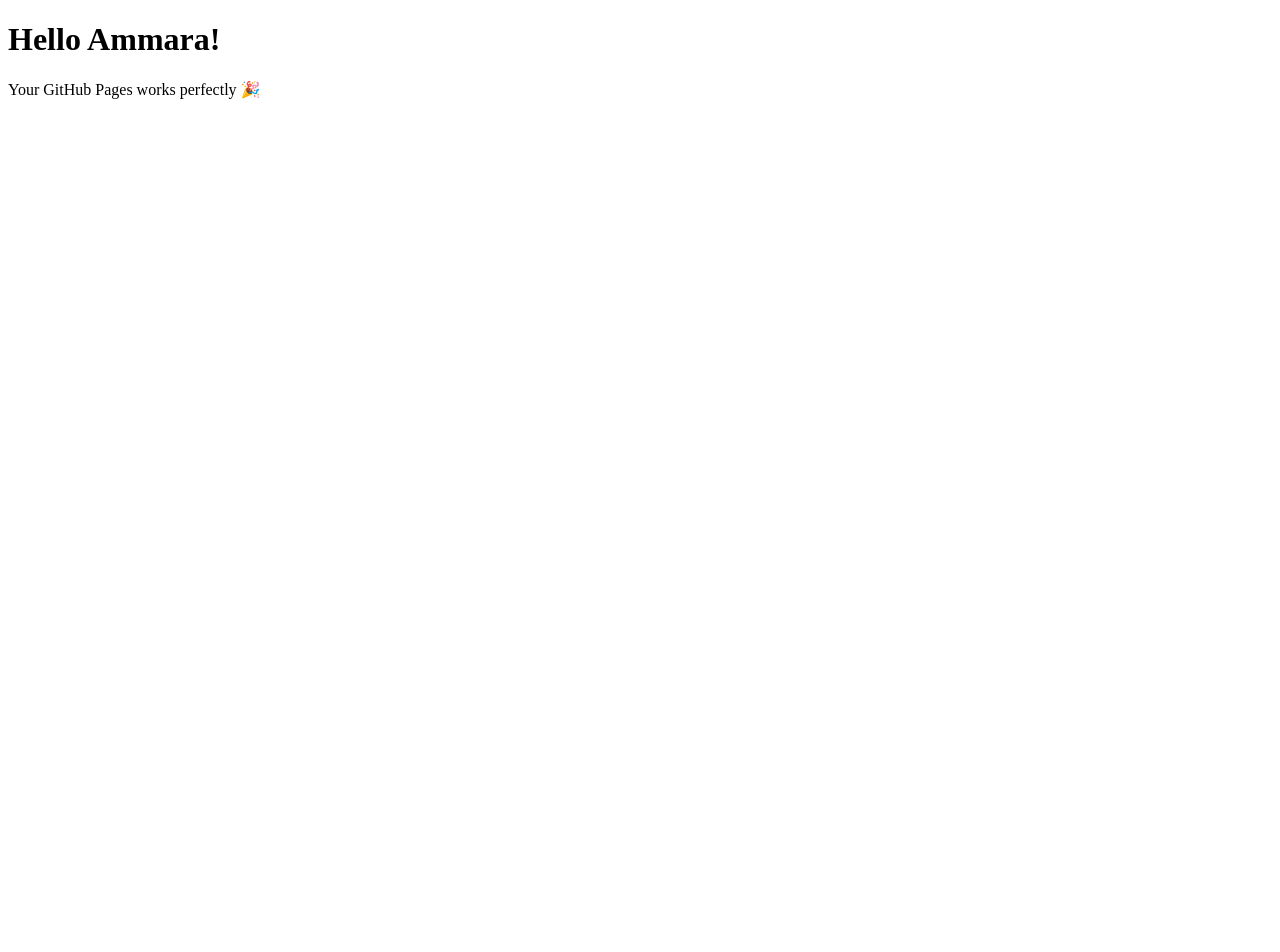
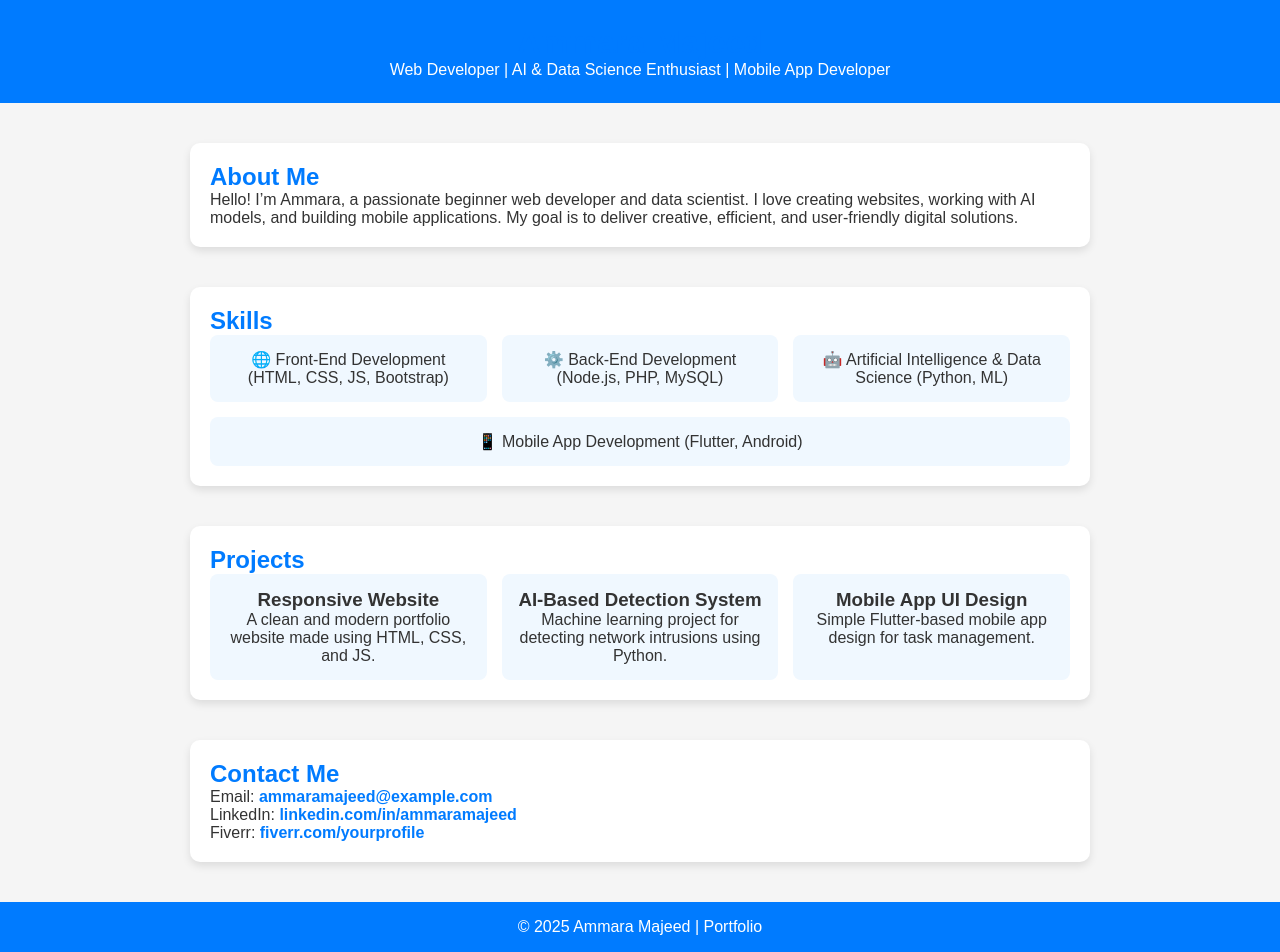
Before and after one commit to ammaramajeed1994/Portfolio1, a plain HTML site: page index.html in a window 1280 px wide. Before the commit the page ends 800 px from the top, so only its background shows below. Drawn offline with Linux system fonts and the light colour scheme.

Commit message:
Add files via upload

```diff
--- a/index.html
+++ b/index.html
@@ -1,11 +1,113 @@
 <!DOCTYPE html>
-<html>
+<html lang="en">
 <head>
-  <title>Ammara Portfolio Test</title>
+<link rel="stylesheet" href="style.css">
+  <meta charset="UTF-8">
+  <meta name="viewport" content="width=device-width, initial-scale=1.0">
+  <title>Ammara Majeed | Portfolio</title>
+  <style>
+    * {
+      margin: 0; padding: 0; box-sizing: border-box;
+      font-family: 'Poppins', sans-serif;
+    }
+    body {
+      background: #f5f5f5;
+      color: #333;
+    }
+    header {
+      background: #007bff;
+      color: white;
+      padding: 1.5rem;
+      text-align: center;
+    }
+    section {
+      max-width: 900px;
+      margin: 40px auto;
+      padding: 20px;
+      background: white;
+      border-radius: 10px;
+      box-shadow: 0 4px 8px rgba(0,0,0,0.1);
+    }
+    h1, h2 {
+      color: #007bff;
+    }
+    .skills, .projects {
+      display: flex;
+      flex-wrap: wrap;
+      gap: 15px;
+    }
+    .skill, .project {
+      flex: 1 1 250px;
+      background: #f0f8ff;
+      padding: 15px;
+      border-radius: 8px;
+      text-align: center;
+    }
+    footer {
+      text-align: center;
+      padding: 1rem;
+      background: #007bff;
+      color: white;
+      margin-top: 30px;
+    }
+    a {
+      text-decoration: none;
+      color: #007bff;
+      font-weight: 600;
+    }
+    a:hover {
+      text-decoration: underline;
+    }
+  </style>
 </head>
 <body>
-  <h1>Hello Ammara!</h1>
-  <p>Your GitHub Pages works perfectly 🎉</p>
-<link rel="stylesheet" href="style.css">
+  <header>
+    <h1>Ammara Majeed</h1>
+    <p>Web Developer | AI & Data Science Enthusiast | Mobile App Developer</p>
+  </header>
+
+  <section>
+    <h2>About Me</h2>
+    <p>Hello! I’m Ammara, a passionate beginner web developer and data scientist. I love creating websites, working with AI models, and building mobile applications. My goal is to deliver creative, efficient, and user-friendly digital solutions.</p>
+  </section>
+
+  <section>
+    <h2>Skills</h2>
+    <div class="skills">
+      <div class="skill">🌐 Front-End Development (HTML, CSS, JS, Bootstrap)</div>
+      <div class="skill">⚙️ Back-End Development (Node.js, PHP, MySQL)</div>
+      <div class="skill">🤖 Artificial Intelligence & Data Science (Python, ML)</div>
+      <div class="skill">📱 Mobile App Development (Flutter, Android)</div>
+    </div>
+  </section>
+
+  <section>
+    <h2>Projects</h2>
+    <div class="projects">
+      <div class="project">
+        <h3>Responsive Website</h3>
+        <p>A clean and modern portfolio website made using HTML, CSS, and JS.</p>
+      </div>
+      <div class="project">
+        <h3>AI-Based Detection System</h3>
+        <p>Machine learning project for detecting network intrusions using Python.</p>
+      </div>
+      <div class="project">
+        <h3>Mobile App UI Design</h3>
+        <p>Simple Flutter-based mobile app design for task management.</p>
+      </div>
+    </div>
+  </section>
+
+  <section>
+    <h2>Contact Me</h2>
+    <p>Email: <a href="mailto:ammaramajeed@example.com">ammaramajeed@example.com</a></p>
+    <p>LinkedIn: <a href="#">linkedin.com/in/ammaramajeed</a></p>
+    <p>Fiverr: <a href="#">fiverr.com/yourprofile</a></p>
+  </section>
+
+  <footer>
+    <p>© 2025 Ammara Majeed | Portfolio</p>
+  </footer>
 </body>
 </html>
```
